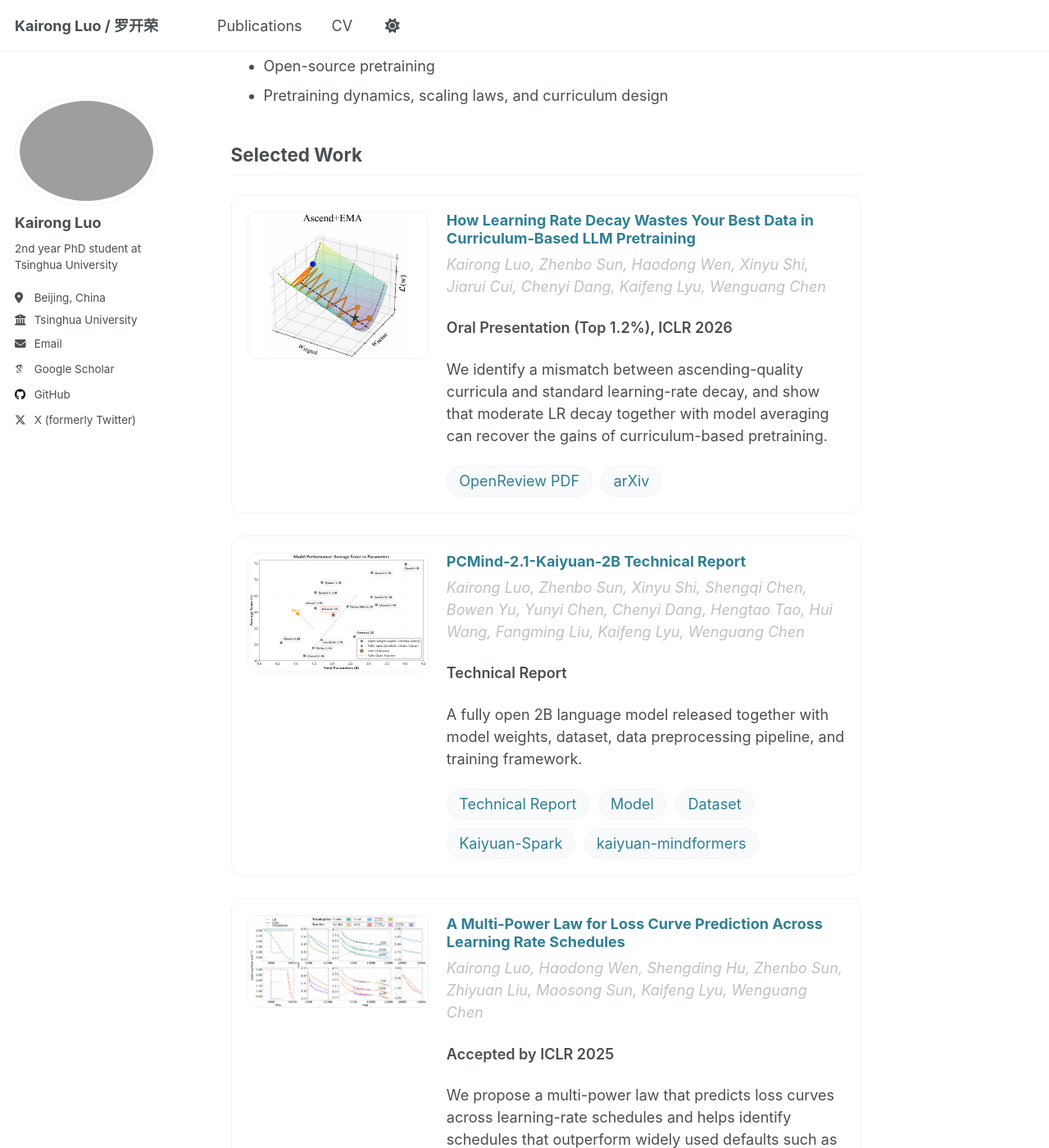
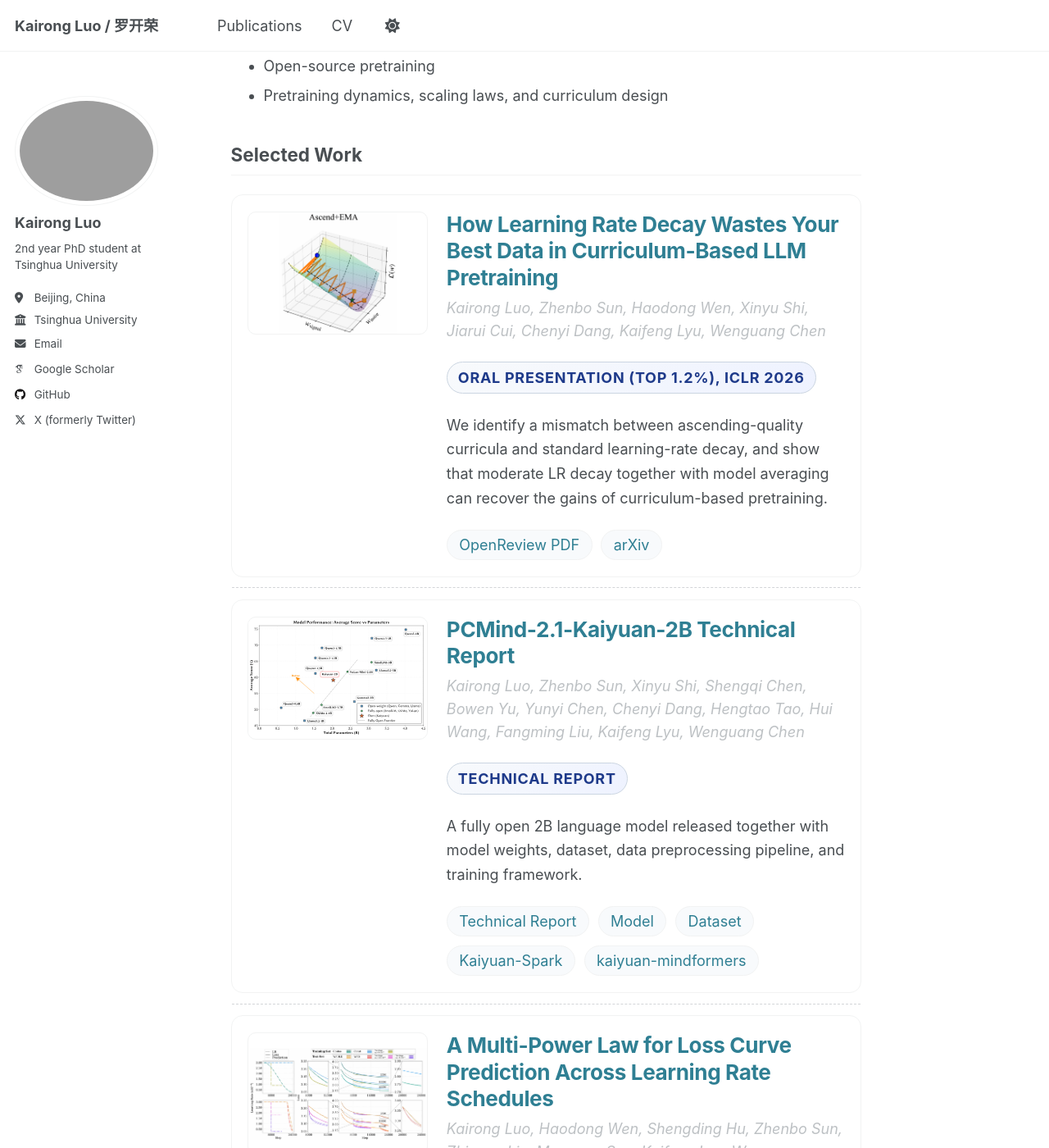
Before and after one commit to thu-yao-01-luo/thu-yao-01-luo.github.io, a Jekyll site: the page built from _pages/about.md, in a window 1280 px wide and 1400 px high, scrolled down 566 px. Shown: the whole window at 82% size. Built offline with Jekyll 4.4.1, drawn with Linux system fonts in a browser that asks for light colours; some web fonts are replaced.

Commit message:
iclr2026 update

```diff
--- a/assets/css/main.scss
+++ b/assets/css/main.scss
@@ -49,6 +49,12 @@
   margin: 1.25rem 0 2rem;
 }
 
+/* Edit these two values if you want to change the publication figure size. */
+:root {
+  --publication-figure-width: 220px;
+  --publication-figure-height: 150px;
+}
+
 .publication-card {
   display: flex;
   gap: 1.25rem;
@@ -59,9 +65,22 @@
   background: #fff;
 }
 
+.publication-card + .publication-card {
+  position: relative;
+}
+
+.publication-card + .publication-card::before {
+  content: "";
+  position: absolute;
+  top: -0.85rem;
+  left: 0;
+  right: 0;
+  border-top: 1px dashed rgba(15, 23, 42, 0.18);
+}
+
 .publication-card__media {
-  flex: 0 0 220px;
-  max-width: 220px;
+  flex: 0 0 var(--publication-figure-width);
+  max-width: var(--publication-figure-width);
 }
 
 .publication-card__media a {
@@ -72,7 +91,7 @@
 .publication-card__media img {
   display: block;
   width: 100%;
-  max-height: 180px;
+  height: var(--publication-figure-height);
   object-fit: contain;
   border: 1px solid var(--global-border-color);
   border-radius: 10px;
@@ -87,6 +106,9 @@
 .publication-card__title {
   margin: 0 0 0.35rem;
   line-height: 1.25;
+  font-size: 1.45rem;
+  font-weight: 700;
+  letter-spacing: -0.015em;
 }
 
 .publication-card__title a {
@@ -101,15 +123,29 @@
   margin: 0 0 0.45rem;
   color: var(--global-text-color-light);
   font-style: italic;
+  font-size: 0.98rem;
+  line-height: 1.55;
 }
 
 .publication-card__meta {
-  margin: 0 0 0.7rem;
-  font-weight: 600;
+  display: inline-flex;
+  align-items: center;
+  margin: 0 0 0.8rem;
+  padding: 0.28rem 0.72rem;
+  border: 1px solid #cbd5e1;
+  border-radius: 999px;
+  background: linear-gradient(135deg, #f8fafc, #eef2ff);
+  color: #1e3a8a;
+  font-size: 0.82rem;
+  font-weight: 700;
+  letter-spacing: 0.04em;
+  text-transform: uppercase;
 }
 
 .publication-card__summary {
   margin: 0 0 0.9rem;
+  font-size: 1rem;
+  line-height: 1.65;
 }
 
 .publication-card__links {
@@ -146,6 +182,6 @@
   }
 
   .publication-card__media img {
-    max-height: 260px;
+    height: 220px;
   }
 }
```
Also changed, not shown: _publications/2023-11-01-dreamfuser-value-guided-diffusion-policy.md (+2 -0 lines), images/research/dreamfuser-summary.png (added).
